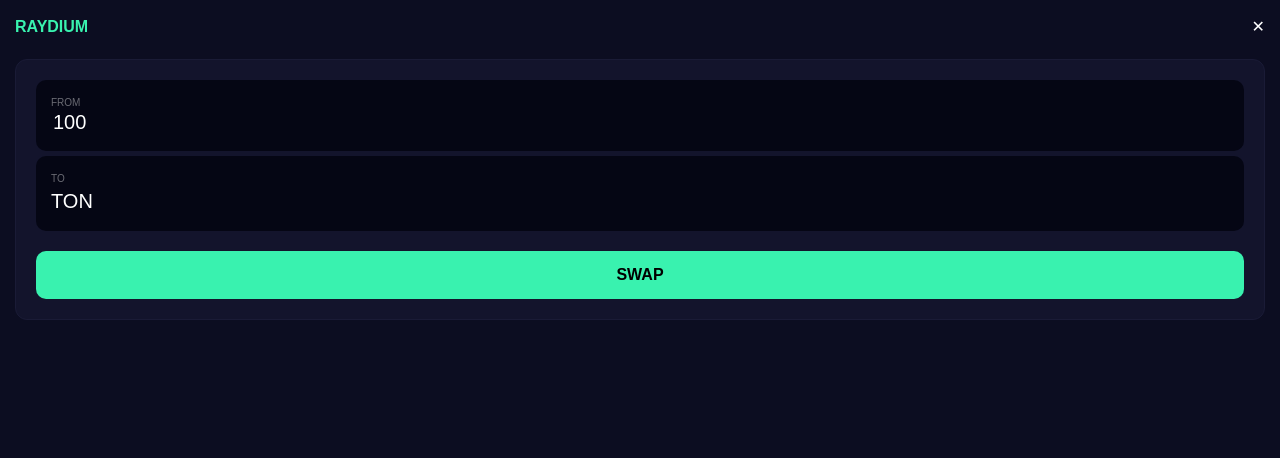
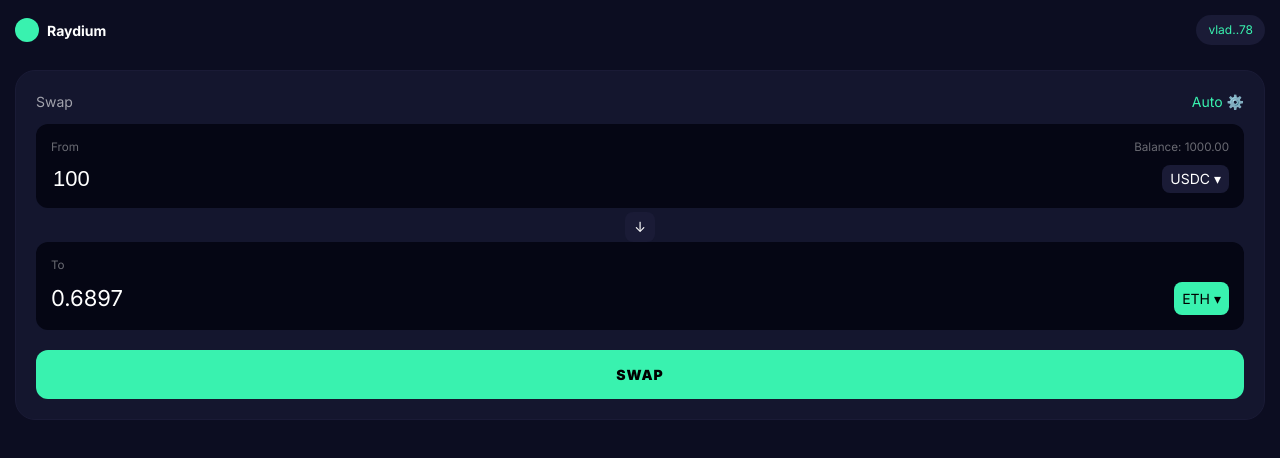
Before and after one commit to katyakuznezc-cmd/treidgame, a React (Vite) app: page / in a window 1280 px wide. Both pictures are taken after a click on the element "RAYDIUM". Shown: the top 458 px of the page. Built offline with nearby package versions, Linux system fonts and the light colour scheme.

Commit message:
Update App.jsx

```diff
--- a/src/App.jsx
+++ b/src/App.jsx
@@ -1,39 +1,39 @@
 import React, { useState, useEffect, useRef } from 'react';
 
 const COINS = [
-  { id: 'SOL', price: 145.2 }, { id: 'TON', price: 5.4 }, { id: 'ETH', price: 2640 }, { id: 'BTC', price: 96000 }
+  { id: 'SOL', price: 145.2, name: 'Solana' }, { id: 'ETH', price: 2640, name: 'Ethereum' },
+  { id: 'BNB', price: 590, name: 'Binance Coin' }, { id: 'BTC', price: 96000, name: 'Bitcoin' }
 ];
 
 export default function App() {
   const [balance, setBalance] = useState(() => Number(localStorage.getItem('st_bal')) || 1000.00);
   const [selectedDex, setSelectedDex] = useState(null);
   const [amount, setAmount] = useState(100);
-  const [activeTrade, setActiveTrade] = useState(null);
+  const [activeTrade, setActiveTrade] = useState(false);
   const [signal, setSignal] = useState(null);
   const [clicks, setClicks] = useState([]);
-  const [step, setStep] = useState(1); // 1 - ввод данных, 2 - подтверждение (Approve/Confirm)
+  const [isApproved, setIsApproved] = useState(false);
 
   useEffect(() => {
     if (!signal && !activeTrade) {
       const timer = setTimeout(() => {
         const coin = COINS[Math.floor(Math.random() * COINS.length)];
         const target = ['RAYDIUM', 'UNISWAP', 'PANCAKE', '1INCH'][Math.floor(Math.random() * 4)];
-        setSignal({ coin: coin.id, sellDex: target, perc: (Math.random() * 4 + 2).toFixed(2) });
-      }, 3000);
+        setSignal({ coin: coin.id, sellDex: target, perc: (Math.random() * 3 + 2).toFixed(2) });
+      }, 4000);
       return () => clearTimeout(timer);
     }
   }, [signal, activeTrade]);
 
   const executeSwap = () => {
     if (balance < amount) return;
-    setBalance(b => b - amount);
     setActiveTrade(true);
     setTimeout(() => {
       const isWin = selectedDex === signal?.sellDex;
-      const profit = isWin ? (amount * (parseFloat(signal.perc) / 100)) : -(amount * 0.20);
-      setBalance(b => b + amount + profit);
-      setActiveTrade(null); setSignal(null); setSelectedDex(null); setStep(1);
-    }, 3000);
+      const profit = isWin ? (amount * (parseFloat(signal.perc) / 100)) : -(amount * 0.25);
+      setBalance(b => b - (isWin ? 0 : amount) + (isWin ? profit : 0));
+      setActiveTrade(false); setSignal(null); setSelectedDex(null); setIsApproved(false);
+    }, 2500);
   };
 
   const handleGlobalClick = (e) => {
@@ -46,133 +46,155 @@ export default function App() {
     }
   };
 
-  // --- 1INCH UI (Aggregator Style) ---
-  const OneInchUI = () => (
-    <div style={{background: '#060e17', height: '100%', padding: 15, color: '#fff', fontFamily: 'Inter, sans-serif'}}>
-      <div style={{display:'flex', justifyContent:'space-between', marginBottom:20}}>
-        <b style={{color:'#2b6aff'}}>1INCH Aggregator</b>
-        <span onClick={()=>setSelectedDex(null)}>✕</span>
+  // --- 1. RAYDIUM (SOLANA STYLE) ---
+  const RaydiumUI = () => (
+    <div style={{background: '#0c0d21', height: '100%', padding: 15, color: '#fff', fontSize: '14px'}}>
+      <div style={{display:'flex', justifyContent:'space-between', alignItems:'center', marginBottom:25}}>
+        <div style={{display:'flex', alignItems:'center', gap: 8}}><div style={{width:24, height:24, background:'#39f2af', borderRadius:'50%'}}/> <b>Raydium</b></div>
+        <div style={{background:'#1a1b36', padding:'6px 12px', borderRadius:20, fontSize:12, color:'#39f2af'}}>vlad..78</div>
       </div>
-      <div style={{background: '#111d2c', padding: 16, borderRadius: 16, border: '1px solid #1e2d3d'}}>
-        <div style={{marginBottom: 10, fontSize: 12, opacity: 0.6}}>You sell</div>
-        <div style={{display:'flex', justifyContent:'space-between', background: '#0a141d', padding: 12, borderRadius: 12}}>
-          <input type="number" value={amount} onChange={e=>setAmount(e.target.value)} style={{background:'none', border:'none', color:'#fff', fontSize: 20, width: '60%', outline:'none'}} />
-          <button style={{background:'#2b6aff', border:'none', borderRadius: 8, color:'#fff', padding:'5px 10px'}}>USDT ▾</button>
+      <div style={{background: '#14162e', padding: 20, borderRadius: 20, border: '1px solid #1a1b36'}}>
+        <div style={{display:'flex', justifyContent:'space-between', marginBottom:12}}><span style={{opacity:0.6}}>Swap</span> <span style={{color:'#39f2af'}}>Auto ⚙️</span></div>
+        <div style={{background: '#050614', padding: 15, borderRadius: 12, marginBottom: 4}}>
+          <div style={{display:'flex', justifyContent:'space-between', marginBottom:8}}><small style={{opacity:0.4}}>From</small> <small style={{opacity:0.4}}>Balance: {balance.toFixed(2)}</small></div>
+          <div style={{display:'flex', justifyContent:'space-between'}}><input type="number" value={amount} onChange={e=>setAmount(e.target.value)} style={{background:'none', border:'none', color:'#fff', fontSize: 22, outline:'none', width:'50%'}} /> <button style={{background:'#1a1b36', border:'none', color:'#fff', borderRadius:8, padding:'4px 8px'}}>USDC ▾</button></div>
         </div>
-        <div style={{textAlign:'center', margin: '10px 0'}}>⇅</div>
-        <div style={{marginBottom: 20, fontSize: 12, opacity: 0.6}}>You buy</div>
-        <div style={{display:'flex', justifyContent:'space-between', background: '#0a141d', padding: 12, borderRadius: 12}}>
-          <div style={{fontSize: 20}}>{signal?.coin || 'ETH'}</div>
-          <button style={{background:'#1e2d3d', border:'none', borderRadius: 8, color:'#fff', padding:'5px 10px'}}>Select ▾</button>
+        <div style={{height:30, display:'flex', justifyContent:'center', alignItems:'center'}}><div style={{background:'#1a1b36', width:30, height:30, borderRadius:8, display:'flex', justifyContent:'center', alignItems:'center'}}>↓</div></div>
+        <div style={{background: '#050614', padding: 15, borderRadius: 12, marginBottom: 20}}>
+           <div style={{display:'flex', justifyContent:'space-between', marginBottom:8}}><small style={{opacity:0.4}}>To</small></div>
+           <div style={{display:'flex', justifyContent:'space-between'}}><div style={{fontSize: 22}}>{(amount / 145).toFixed(4)}</div> <button style={{background:'#39f2af', border:'none', color:'#000', borderRadius:8, padding:'4px 8px'}}>{signal?.coin || 'SOL'} ▾</button></div>
         </div>
-        <button onClick={executeSwap} style={{width:'100%', padding: 15, background: '#2b6aff', color: '#fff', border: 'none', borderRadius: 12, fontWeight: 'bold'}}>
-          {activeTrade ? 'Finding best route...' : 'Swap via 1inch'}
+        <button onClick={executeSwap} style={{width:'100%', padding: 16, background: '#39f2af', color: '#000', border: 'none', borderRadius: 12, fontWeight: '900', letterSpacing: 1}}>
+          {activeTrade ? 'SWAPPING...' : 'SWAP'}
         </button>
       </div>
     </div>
   );
 
-  // --- RAYDIUM UI ---
-  const RaydiumUI = () => (
-    <div style={{background: '#0c0d21', height: '100%', padding: 15, color: '#fff'}}>
-      <div style={{display:'flex', justifyContent:'space-between', marginBottom:20}}>
-        <b style={{color:'#39f2af'}}>RAYDIUM</b>
-        <span onClick={()=>setSelectedDex(null)}>✕</span>
+  // --- 2. UNISWAP (ETH STYLE) ---
+  const UniswapUI = () => (
+    <div style={{background: '#190a24', height: '100%', padding: 15, color: '#fff'}}>
+      <div style={{display:'flex', justifyContent:'space-between', marginBottom:30}}>
+        <div style={{fontSize:22, color:'#ff007a'}}>🦄</div>
+        <div style={{display:'flex', gap:8}}><div style={{background:'#212429', padding:'6px 12px', borderRadius:16, fontSize:12}}>0x78..3c</div></div>
       </div>
-      <div style={{background: 'rgba(20,22,46,0.9)', padding: 20, borderRadius: 12, border: '1px solid #1a1b36'}}>
-        <div style={{background: '#050614', padding: 15, borderRadius: 10, marginBottom: 5}}>
-          <div style={{fontSize: 10, opacity: 0.4}}>FROM</div>
-          <input type="number" value={amount} onChange={e=>setAmount(e.target.value)} style={{width:'100%', background:'none', border:'none', color:'#fff', fontSize: 20, outline: 'none'}} />
+      <div style={{maxWidth: 420, margin: '0 auto', background: '#212429', padding: 12, borderRadius: 24, border: '1px solid rgba(255,255,255,0.05)'}}>
+        <div style={{display:'flex', justifyContent:'space-between', padding: '0 8px 12px'}}><b>Swap</b> <span>⚙️</span></div>
+        <div style={{background: '#2c2f36', padding: 16, borderRadius: 16, marginBottom: 4, position: 'relative'}}>
+          <input type="number" value={amount} onChange={e=>setAmount(e.target.value)} style={{width:'100%', background:'none', border:'none', color:'#fff', fontSize: 28, outline: 'none'}} />
+          <div style={{display:'flex', justifyContent:'space-between', marginTop: 10}}><span style={{opacity:0.5}}>${amount}</span> <span style={{background:'#190a24', padding:'4px 12px', borderRadius:20}}>ETH ▾</span></div>
         </div>
-        <div style={{background: '#050614', padding: 15, borderRadius: 10, marginBottom: 20}}>
-          <div style={{fontSize: 10, opacity: 0.4}}>TO</div>
-          <div style={{fontSize: 20}}>{signal?.coin || 'SOL'}</div>
+        <div style={{background: '#2c2f36', padding: 16, borderRadius: 16, marginBottom: 12}}>
+          <div style={{fontSize: 28, color: signal?.coin ? '#fff' : '#565a69'}}>{signal?.coin || '0'}</div>
+          <div style={{display:'flex', justifyContent:'space-between', marginTop: 10}}><span style={{color:'#ff007a'}}>{signal?.perc}%</span> <span style={{background:'#ff007a', padding:'4px 12px', borderRadius:20}}>{signal?.coin || 'Select'} ▾</span></div>
         </div>
-        <button onClick={executeSwap} style={{width:'100%', padding: 15, background: '#39f2af', color: '#000', border: 'none', borderRadius: 10, fontWeight: 'bold'}}>
-          {activeTrade ? 'Processing...' : 'SWAP'}
+        <button onClick={isApproved ? executeSwap : () => setIsApproved(true)} style={{width:'100%', padding: 20, background: 'rgba(255, 0, 122, 0.15)', color: '#ff007a', border: 'none', borderRadius: 20, fontWeight: 'bold', fontSize: 18}}>
+          {activeTrade ? 'Processing...' : isApproved ? 'Swap' : 'Approve ETH'}
         </button>
       </div>
     </div>
   );
 
-  // --- UNISWAP UI ---
-  const UniswapUI = () => (
-    <div style={{background: '#190a24', height: '100%', padding: 15, color: '#fff'}}>
+  // --- 3. PANCAKESWAP (BSC STYLE) ---
+  const PancakeUI = () => (
+    <div style={{background: '#08060b', height: '100%', padding: 15, color: '#fff'}}>
       <div style={{display:'flex', justifyContent:'space-between', marginBottom:20}}>
-        <b style={{color:'#ff007a'}}>Uniswap</b>
-        <span onClick={()=>setSelectedDex(null)}>✕</span>
+        <b style={{color:'#1fc7d4'}}>🥞 PancakeSwap</b>
+        <div style={{background:'#27262c', padding:'5px 10px', borderRadius:10, fontSize:12, border:'2px solid #1fc7d4'}}>Connect</div>
       </div>
-      <div style={{background: '#212429', padding: 12, borderRadius: 24}}>
-        <div style={{background: '#2c2f36', padding: 16, borderRadius: 20, marginBottom: 4}}>
-          <input type="number" value={amount} onChange={e=>setAmount(e.target.value)} style={{width:'100%', background:'none', border:'none', color:'#fff', fontSize: 28, outline: 'none'}} />
+      <div style={{background: '#27262c', borderRadius: 24, padding: 20, borderBottom: '4px solid rgba(0,0,0,0.3)'}}>
+        <div style={{display:'flex', justifyContent:'space-between', borderBottom:'1px solid #383241', paddingBottom:15, marginBottom:15}}>
+          <b style={{fontSize:18}}>Swap</b>
+          <div style={{display:'flex', gap:10}}>📈 ⚙️ 🕒</div>
         </div>
-        <div style={{background: '#2c2f36', padding: 16, borderRadius: 20, marginBottom: 15}}>
-          <div style={{fontSize: 28}}>{signal?.coin || 'TOKEN'}</div>
+        <div style={{background: '#372f47', padding: 16, borderRadius: 16, marginBottom: 4}}>
+           <div style={{display:'flex', justifyContent:'space-between', fontSize:12, color:'#1fc7d4', marginBottom:8}}><b>BNB</b> <small>Balance: {balance.toFixed(2)}</small></div>
+           <input type="number" value={amount} onChange={e=>setAmount(e.target.value)} style={{width:'100%', background:'none', border:'none', color:'#fff', fontSize: 20, outline: 'none'}} />
         </div>
-        {step === 1 ? (
-          <button onClick={()=>setStep(2)} style={{width:'100%', padding: 18, background: '#ff007a', color: '#fff', border: 'none', borderRadius: 20, fontWeight: 'bold'}}>Allow Uniswap</button>
-        ) : (
-          <button onClick={executeSwap} style={{width:'100%', padding: 18, background: '#ff007a', color: '#fff', border: 'none', borderRadius: 20, fontWeight: 'bold'}}>
-            {activeTrade ? 'Confirming...' : 'Swap'}
-          </button>
-        )}
+        <div style={{textAlign:'center', color:'#1fc7d4', margin:'-10px 0', fontSize:20, zIndex:2, position:'relative'}}>↓</div>
+        <div style={{background: '#372f47', padding: 16, borderRadius: 16, marginBottom: 20}}>
+           <div style={{display:'flex', justifyContent:'space-between', fontSize:12, color:'#1fc7d4', marginBottom:8}}><b>{signal?.coin || 'CAKE'}</b></div>
+           <div style={{fontSize: 20}}>{(amount * 0.85).toFixed(2)}</div>
+        </div>
+        <button onClick={executeSwap} style={{width:'100%', padding: 15, background: '#1fc7d4', color: '#fff', border: 'none', borderRadius: 16, fontWeight: 'bold', boxShadow: '0 -3px 0 rgba(0,0,0,0.2) inset', fontSize:16}}>
+          {activeTrade ? 'Loading...' : 'Swap Now'}
+        </button>
       </div>
     </div>
   );
 
-  // --- PANCAKESWAP UI ---
-  const PancakeUI = () => (
-    <div style={{background: '#08060b', height: '100%', padding: 15, color: '#fff'}}>
-      <div style={{display:'flex', justifyContent:'space-between', marginBottom:20}}>
-        <b style={{color:'#1fc7d4'}}>PancakeSwap</b>
-        <span onClick={()=>setSelectedDex(null)}>✕</span>
+  // --- 4. 1INCH (DARK AGGREGATOR STYLE) ---
+  const OneInchUI = () => (
+    <div style={{background: '#060e17', height: '100%', padding: 15, color: '#fff'}}>
+      <div style={{display:'flex', justifyContent:'space-between', alignItems:'center', marginBottom:25}}>
+        <div style={{display:'flex', alignItems:'center', gap:6}}><div style={{width:24, height:24, background:'#2b6aff', borderRadius:'50%'}}/> 1inch</div>
+        <div style={{background:'#111d2c', padding:'6px 12px', borderRadius:12, fontSize:12}}>Ethereum ▾</div>
       </div>
-      <div style={{background: '#27262c', borderRadius: 24, padding: 20}}>
-        <div style={{fontSize: 12, color: '#1fc7d4', marginBottom: 10, textAlign:'center'}}>SWAP</div>
-        <div style={{background: '#372f47', padding: 15, borderRadius: 16, marginBottom: 10}}>
-          <input type="number" value={amount} onChange={e=>setAmount(e.target.value)} style={{width:'100%', background:'none', border:'none', color:'#fff', fontSize: 18, outline:'none'}} />
+      <div style={{background: '#111d2c', padding: 16, borderRadius: 16, border: '1px solid #1e2d3d'}}>
+        <div style={{display:'flex', justifyContent:'space-between', marginBottom:10}}><span style={{fontSize:12, opacity:0.6}}>You sell</span> <span style={{fontSize:12, color:'#2b6aff'}}>Max</span></div>
+        <div style={{display:'flex', justifyContent:'space-between', background:'#0a141d', padding:12, borderRadius:12, marginBottom:4}}>
+          <input type="number" value={amount} onChange={e=>setAmount(e.target.value)} style={{background:'none', border:'none', color:'#fff', fontSize: 20, outline:'none', width:'50%'}} />
+          <div style={{display:'flex', alignItems:'center', gap:5}}>USDT <small>▾</small></div>
         </div>
-        <div style={{background: '#372f47', padding: 15, borderRadius: 16, marginBottom: 20}}>
-          <div style={{fontSize: 18}}>{signal?.coin || 'BNB'}</div>
+        <div style={{display:'flex', justifyContent:'space-between', marginBottom:10, marginTop:15}}><span style={{fontSize:12, opacity:0.6}}>You buy</span></div>
+        <div style={{display:'flex', justifyContent:'space-between', background:'#0a141d', padding:12, borderRadius:12, marginBottom:20}}>
+          <div style={{fontSize: 20}}>{signal?.coin || 'ETH'}</div>
+          <div style={{display:'flex', alignItems:'center', gap:5}}><span style={{color:'#2b6aff'}}>Select token</span> <small>▾</small></div>
         </div>
-        <button onClick={executeSwap} style={{width:'100%', padding: 15, background: '#1fc7d4', color: '#fff', border: 'none', borderRadius: 16, fontWeight: 'bold'}}>
-          {activeTrade ? 'Swapping...' : 'Swap Now'}
+        <div style={{borderTop:'1px solid #1e2d3d', paddingTop:15, marginBottom:15}}>
+          <div style={{display:'flex', justifyContent:'space-between', fontSize:11, marginBottom:5}}><span style={{opacity:0.5}}>Rate</span> <span>1 USDT = 0.0003 ETH</span></div>
+          <div style={{display:'flex', justifyContent:'space-between', fontSize:11}}><span style={{opacity:0.5}}>Route</span> <span style={{color:'#2b6aff'}}>1inch Prop ➔ Uniswap</span></div>
+        </div>
+        <button onClick={executeSwap} style={{width:'100%', padding: 16, background: '#2b6aff', color: '#fff', border: 'none', borderRadius: 12, fontWeight: 'bold'}}>
+          {activeTrade ? 'Routing...' : 'Swap via 1inch'}
         </button>
       </div>
     </div>
   );
 
   return (
-    <div onPointerDown={handleGlobalClick} style={{width:'100vw', height:'100dvh', background:'#000', color:'#fff', fontFamily:'sans-serif', overflow:'hidden'}}>
+    <div onPointerDown={handleGlobalClick} style={{width:'100vw', height:'100dvh', background:'#000', color:'#fff', fontFamily:'"Inter", sans-serif', overflow:'hidden'}}>
       <style>{`
-        .dollar { position:absolute; color:#00ff88; font-weight:900; animation:pop 0.6s forwards; z-index:999; pointer-events:none; font-size:28px; }
+        @import url('https://fonts.googleapis.com/css2?family=Inter:wght@400;700;900&display=swap');
+        .dollar { position:absolute; color:#00ff88; font-weight:900; animation:pop 0.6s forwards; z-index:999; pointer-events:none; font-size:28px; text-shadow: 0 0 10px #00ff88; }
         @keyframes pop { 0%{opacity:1; transform:translateY(0)} 100%{opacity:0; transform:translateY(-100px)} }
       `}</style>
 
       {clicks.map(c => <div key={c.id} className="dollar" style={{left:c.x-10, top:c.y-20}}>$</div>)}
 
       {!selectedDex ? (
-        <div style={{padding: 20}}>
-          <div style={{textAlign:'center', marginBottom: 20}}>
-            <h1 style={{fontSize: 32, margin: 0}}>${balance.toLocaleString()}</h1>
-            <small style={{opacity: 0.5}}>TRADING BALANCE</small>
+        <div style={{padding: 20, animation: 'fadeIn 0.3s'}}>
+          <div style={{textAlign:'center', marginBottom: 30, background: 'linear-gradient(180deg, #111 0%, #000 100%)', padding: '30px 0', borderRadius: 20}}>
+            <small style={{opacity: 0.4, letterSpacing: 2}}>PORTFOLIO VALUE</small>
+            <h1 style={{fontSize: 40, margin: '10px 0', fontWeight: '900'}}>${balance.toLocaleString()}</h1>
           </div>
 
-          <div style={{background:'rgba(255,255,255,0.05)', padding: 15, borderRadius: 12, marginBottom: 25, border: '1px solid #333'}}>
-            <div style={{fontSize: 10, color:'#00f2ff'}}>ARBITRAGE SIGNAL:</div>
+          <div style={{background:'#111', padding: 20, borderRadius: 16, marginBottom: 30, border: '1px solid #222'}}>
+            <div style={{fontSize: 10, color:'#ffcc00', fontWeight:'bold', marginBottom:8}}>LIVE MARKET OPPORTUNITY</div>
             {signal ? (
-              <div style={{fontWeight:'bold', marginTop:5}}>
-                {signal.coin} → <span style={{color:'#ffcc00'}}>{signal.sellDex}</span> <span style={{color:'#00ff88'}}>+{signal.perc}%</span>
+              <div style={{display:'flex', justifyContent:'space-between', alignItems:'center'}}>
+                <div>
+                   <div style={{fontSize:18, fontWeight:'900'}}>{signal.coin}</div>
+                   <div style={{fontSize:12, color:'#00ff88'}}>+ {signal.perc}% arbitrage</div>
+                </div>
+                <div style={{textAlign:'right'}}>
+                   <div style={{fontSize:10, opacity:0.5}}>Target DEX:</div>
+                   <div style={{color:'#ffcc00', fontWeight:'bold'}}>{signal.sellDex}</div>
+                </div>
               </div>
-            ) : "SEARCHING..."}
+            ) : "Scanning protocols..."}
           </div>
 
-          <div style={{display:'grid', gridTemplateColumns: '1fr 1fr', gap: 10}}>
+          <div style={{display:'grid', gridTemplateColumns: '1fr 1fr', gap: 12}}>
             {['RAYDIUM', 'UNISWAP', 'PANCAKE', '1INCH'].map(dex => (
-              <div key={dex} onClick={()=>setSelectedDex(dex)} style={{padding: 25, background: '#111', borderRadius: 15, borderBottom: '4px solid #222', textAlign:'center'}}>
-                <b style={{fontSize: 14}}>{dex}</b>
+              <div key={dex} onClick={()=>setSelectedDex(dex)} style={{padding: 25, background: '#111', borderRadius: 16, border: '1px solid #222', textAlign:'center', transition:'0.2s', active: {transform: 'scale(0.95)'}}}>
+                <b style={{fontSize: 13, letterSpacing:1}}>{dex}</b>
               </div>
             ))}
+          </div>
+
+          <div style={{marginTop: 40, textAlign:'center'}}>
+            <a href="https://t.me/kriptoalians" style={{color: '#333', fontSize: 10, textDecoration: 'none'}}>SETTINGS & CREATORS @KRIPTOALIANS</a>
           </div>
         </div>
       ) : (
```
